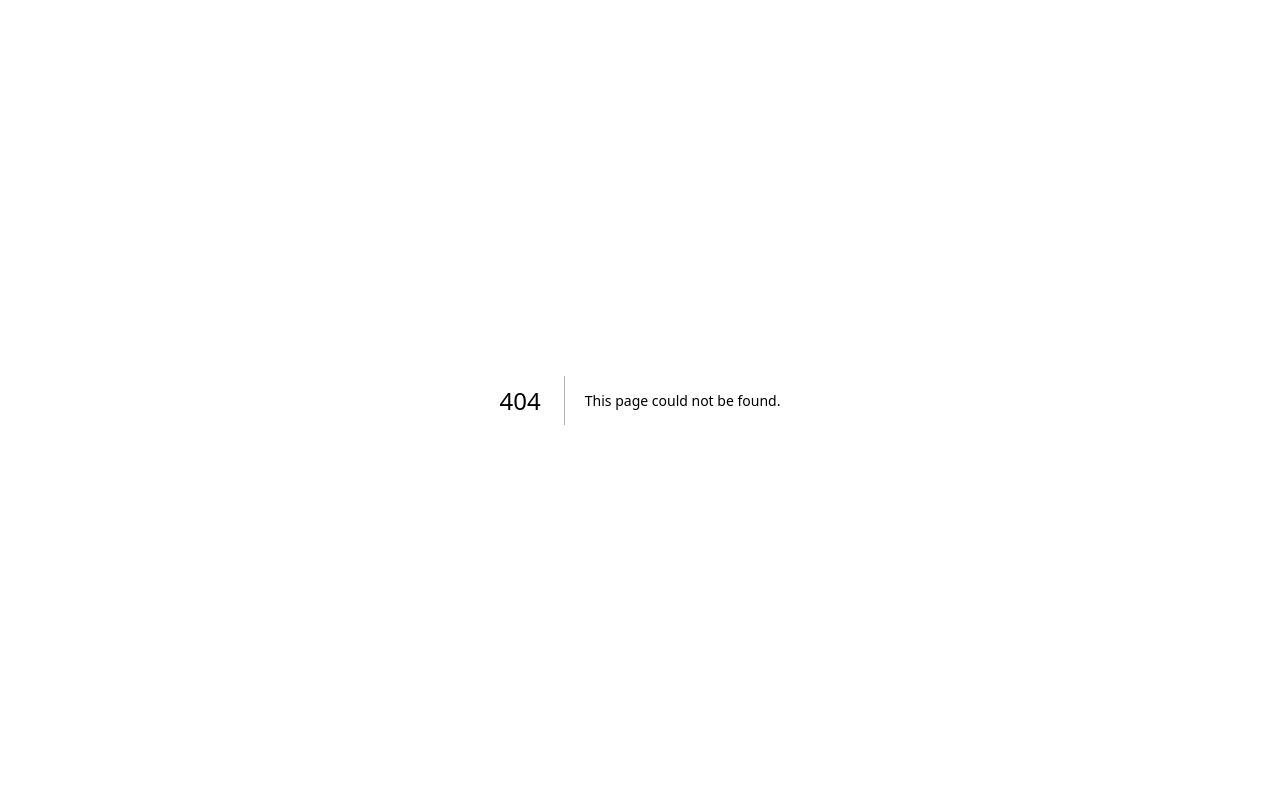
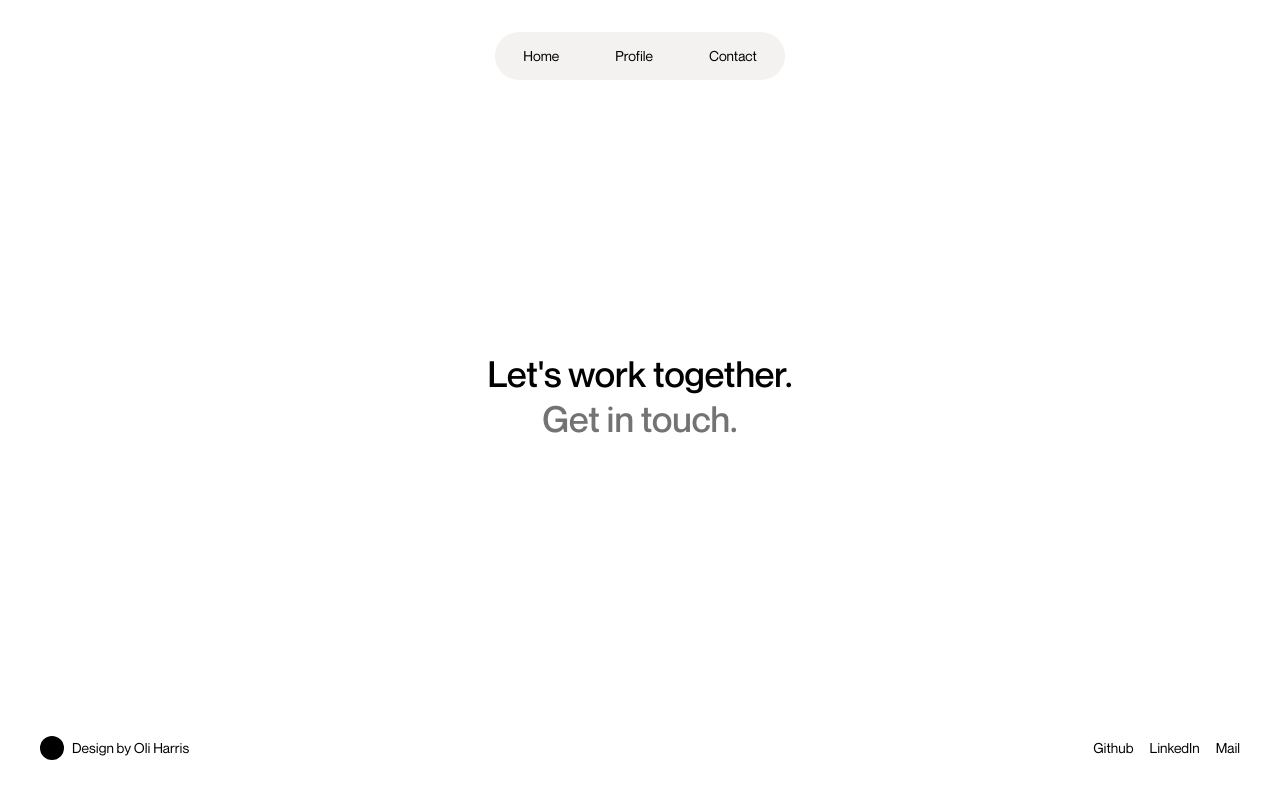
Before and after one commit to bryndsey/frontend-practice, a Next.js app: page /frontend-practice/oh-studio/contact in a window 1280 px wide. Before the commit this address had no page. Built offline with nearby package versions, Linux system fonts and the light colour scheme.

Commit message:
Add contact page

```diff
--- /dev/null
+++ b/src/app/frontend-practice/oh-studio/ContactSection.tsx
@@ -0,0 +1,10 @@
+export default function ContactSection() {
+  return (
+    <section className="my-8 flex flex-col items-center justify-center p-5 text-4xl font-medium leading-tight md:p-10">
+      {"Let's work together."}
+      <a href="#" className="text-neutral-500 hover:text-neutral-400">
+        {"Get in touch."}
+      </a>
+    </section>
+  );
+}
--- /dev/null
+++ b/src/app/frontend-practice/oh-studio/contact/page.tsx
@@ -0,0 +1,5 @@
+import ContactSection from "../ContactSection";
+
+export default function Contact() {
+  return <ContactSection />;
+}
--- a/src/app/frontend-practice/oh-studio/layout.tsx
+++ b/src/app/frontend-practice/oh-studio/layout.tsx
@@ -33,10 +33,15 @@ export default function Layout({ children }: { children: React.ReactNode }) {
       <nav className="fixed top-8 flex flex-row gap-2 rounded-full bg-stone-200 bg-opacity-50 p-1 text-sm backdrop-blur">
         <NavBarItem href={"/frontend-practice/oh-studio"} text="Home" />
         <NavBarItem href={"/frontend-practice/oh-studio"} text="Profile" />
-        <NavBarItem href={"/frontend-practice/oh-studio"} text="Contact" />
+        <NavBarItem
+          href={"/frontend-practice/oh-studio/contact"}
+          text="Contact"
+        />
       </nav>
 
-      {children}
+      <div className="mt-24 grid w-full flex-grow place-items-center">
+        {children}
+      </div>
 
       <footer className="flex w-full flex-col justify-between p-5 text-sm md:flex-row md:p-10">
         <div className="flex flex-col items-center gap-2 md:flex-row">
--- a/src/app/frontend-practice/oh-studio/page.tsx
+++ b/src/app/frontend-practice/oh-studio/page.tsx
@@ -1,3 +1,5 @@
+import ContactSection from "./ContactSection";
+
 function ExpertiseListItem(props: { text: string }) {
   return (
     <li className="rounded-full bg-stone-200 bg-opacity-50 px-2.5 py-1.5">
@@ -15,7 +17,7 @@ function ProjectGridItem(props: { text: string }) {
 export default function Home() {
   return (
     <>
-      <header className="mt-24 flex min-h-[379px] flex-col items-center justify-evenly p-5 md:p-10">
+      <header className="flex min-h-[379px] flex-col items-center justify-evenly p-5 md:p-10">
         <h1 className="max-w-xl break-words text-center text-5xl font-medium leading-tight">
           A web and mobile developer working with clients globally
         </h1>
@@ -33,12 +35,7 @@ export default function Home() {
         <ProjectGridItem text="SongSpark" />
       </section>
 
-      <section className="my-8 flex flex-col items-center justify-center p-5 text-4xl font-medium leading-tight md:p-10">
-        {"Let's work together."}
-        <a href="#" className="text-neutral-500 hover:text-neutral-400">
-          {"Get in touch."}
-        </a>
-      </section>
+      <ContactSection />
     </>
   );
 }
```
